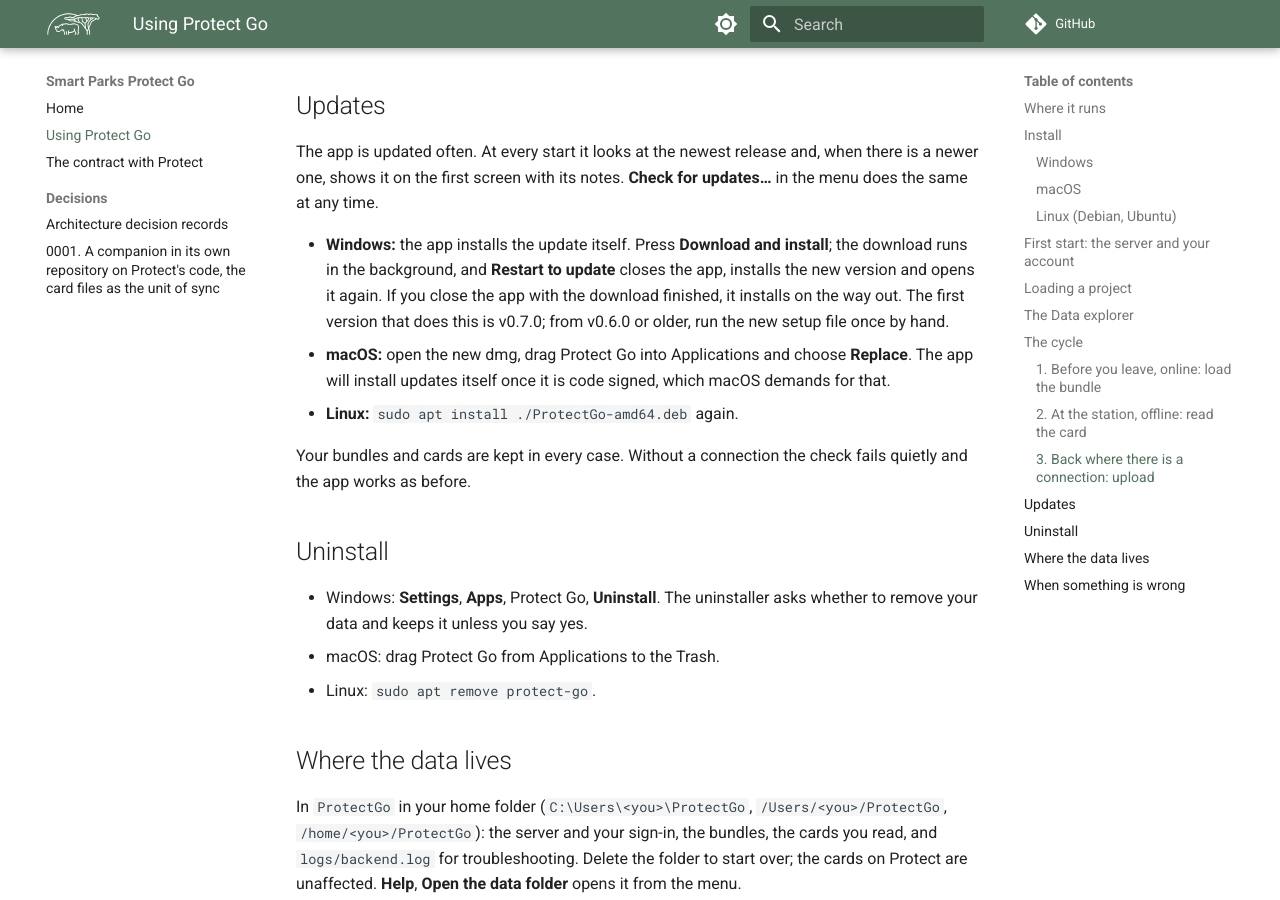
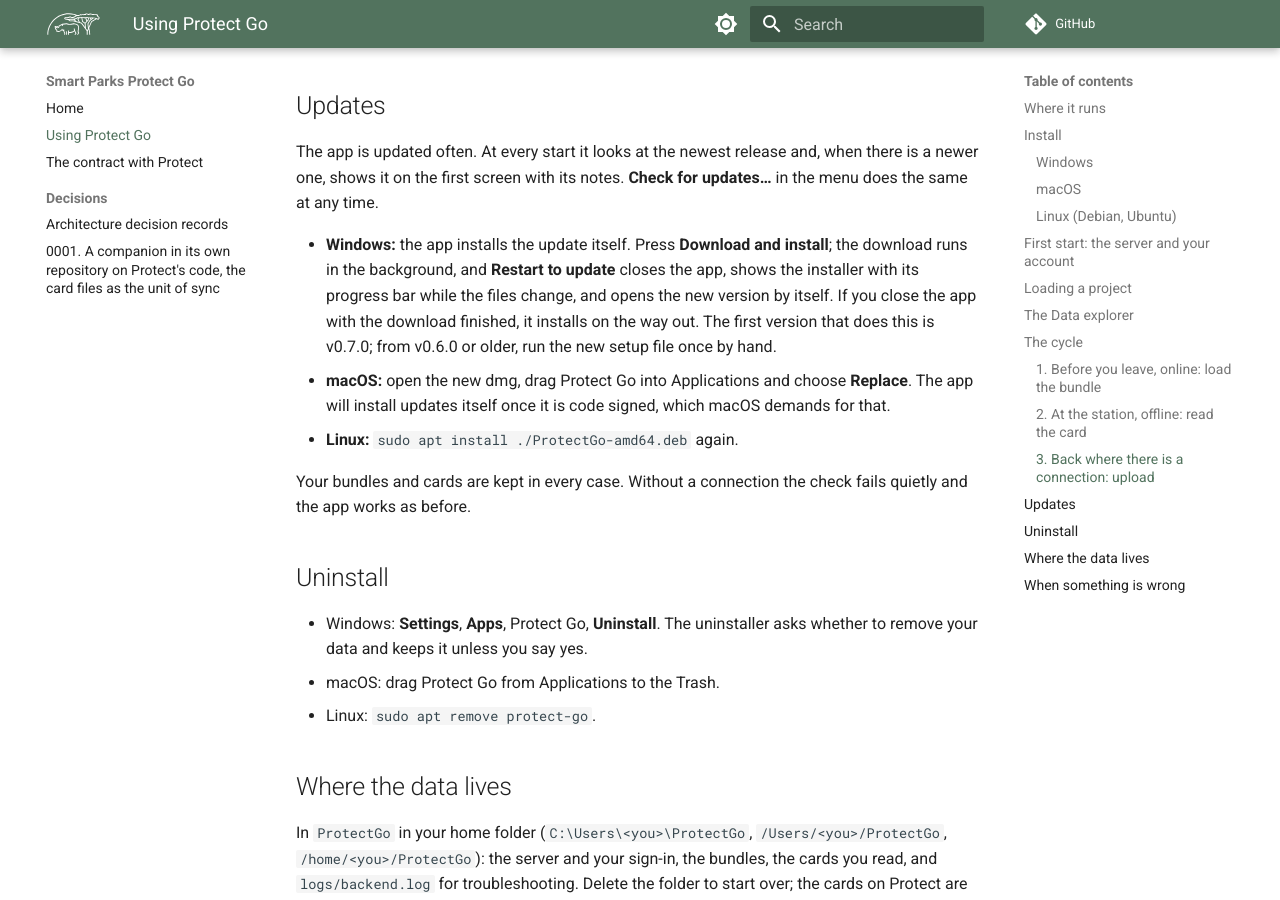
Before and after one commit to SmartParksOrg/smartparks-protect-field, an MkDocs documentation site: the page built from docs/using-protect-go.md, in a window 1280 px wide and 900 px high, scrolled down 4385 px. Built offline with MkDocs 1.6.1 and Material for MkDocs 9.7.7, drawn with Linux system fonts in a browser that asks for light colours; comment, search, counter and statistics services are not loaded.

Commit message:
An update runs the installer visibly and starts the app again by itself (D22)
Between the app's close and its return nothing was on the screen. The shell
calls quitAndInstall(false, true); installer.nsh closes the progress page by
itself for an update and skips the finish page while starting the app.

```diff
--- a/docs/using-protect-go.md
+++ b/docs/using-protect-go.md
@@ -85,7 +85,7 @@
 
 The app is updated often. At every start it looks at the newest release and, when there is a newer one, shows it on the first screen with its notes. **Check for updates…** in the menu does the same at any time.
 
-- **Windows:** the app installs the update itself. Press **Download and install**; the download runs in the background, and **Restart to update** closes the app, installs the new version and opens it again. If you close the app with the download finished, it installs on the way out. The first version that does this is v0.7.0; from v0.6.0 or older, run the new setup file once by hand.
+- **Windows:** the app installs the update itself. Press **Download and install**; the download runs in the background, and **Restart to update** closes the app, shows the installer with its progress bar while the files change, and opens the new version by itself. If you close the app with the download finished, it installs on the way out. The first version that does this is v0.7.0; from v0.6.0 or older, run the new setup file once by hand.
 - **macOS:** open the new dmg, drag Protect Go into Applications and choose **Replace**. The app will install updates itself once it is code signed, which macOS demands for that.
 - **Linux:** `sudo apt install ./ProtectGo-amd64.deb` again.
 
```
Also changed, not shown: CHANGELOG.md (+6 -0 lines), DEVELOPERS.md (+1 -1 lines), PROJECT_PLAN.md (+4 -1 lines), 2 other files.
